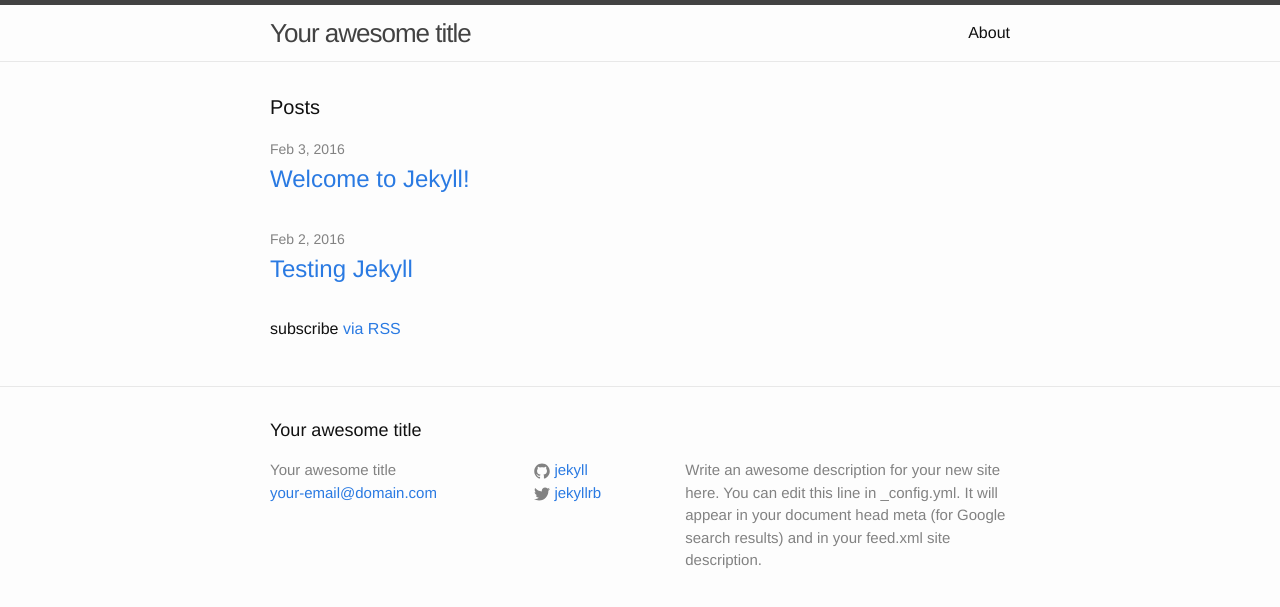
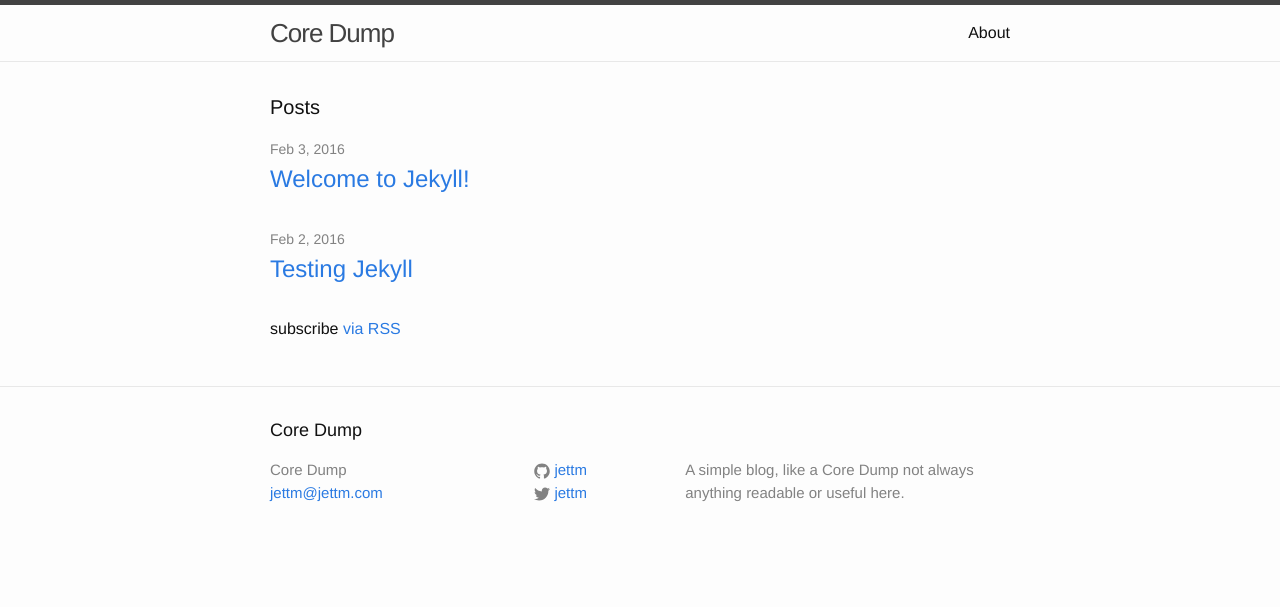
Before and after one commit to jettm/jettm.github.io, a Jekyll site: the page built from index.html, in a window 1280 px wide. Shown: the top 607 px of the page. Built offline with Jekyll 4.4.1, drawn with Linux system fonts in a browser that asks for light colours.

Commit message:
Updated config

```diff
--- a/_config.yml
+++ b/_config.yml
@@ -6,16 +6,14 @@
 # 'jekyll serve'. If you change this file, please restart the server process.
 
 # Site settings
-title: Your awesome title
-email: your-email@domain.com
+title: Core Dump
+email: jettm@jettm.com
 description: > # this means to ignore newlines until "baseurl:"
-  Write an awesome description for your new site here. You can edit this
-  line in _config.yml. It will appear in your document head meta (for
-  Google search results) and in your feed.xml site description.
+  A simple blog, like a Core Dump not always anything readable or useful here.
 baseurl: "" # the subpath of your site, e.g. /blog
-url: "http://yourdomain.com" # the base hostname & protocol for your site
-twitter_username: jekyllrb
-github_username:  jekyll
+url: "http://jettm.github.io" # the base hostname & protocol for your site
+twitter_username: jettm
+github_username:  jettm
 
 # Build settings
 markdown: kramdown
```
